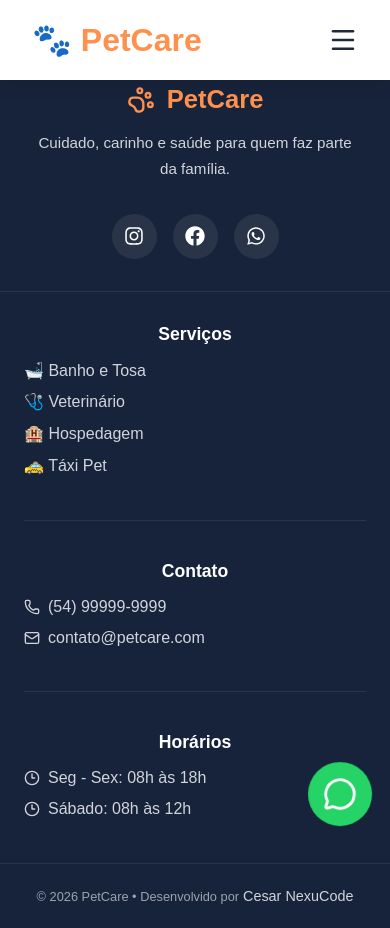
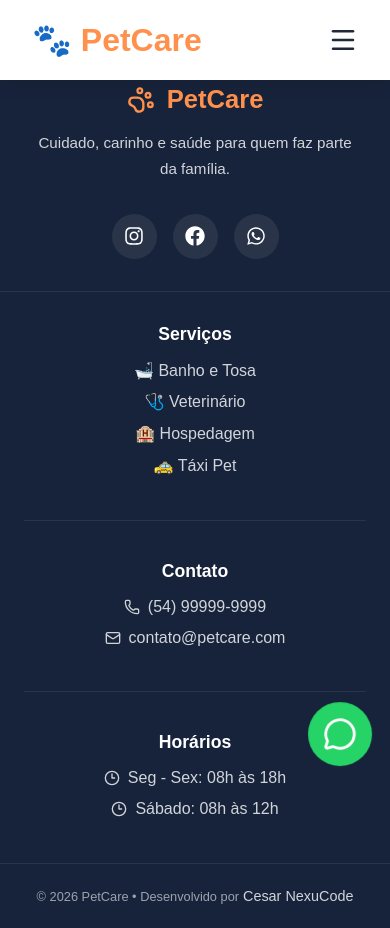
Before and after one commit to Cesarleitor/petcare-front-end, a React app: page /petcare/contato in a window 390 px wide. Built offline with nearby package versions, Linux system fonts and the light colour scheme; the HTML template or start-up script is replaced by a standard one.

Commit message:
refina footer mobile e alinhamento visual

```diff
--- a/src/components/Footer/Footer.css
+++ b/src/components/Footer/Footer.css
@@ -176,15 +176,22 @@
   .footer-section h4 {
     margin-bottom: 1rem;
   }
+  .footer-section p {
+    display: flex;
+    justify-content: center;
+    align-items: center;
 
-  .footer-section p {
-    margin-left: auto;
-    margin-right: auto;
-    align-items: center;
+    gap: 0.5rem;
+
+    text-align: center;
+    white-space: nowrap;
   }
 
   .footer-social {
     flex-wrap: wrap;
+  }
+  .floating-whatsapp {
+    bottom: 80px;
   }
 }
 
```
